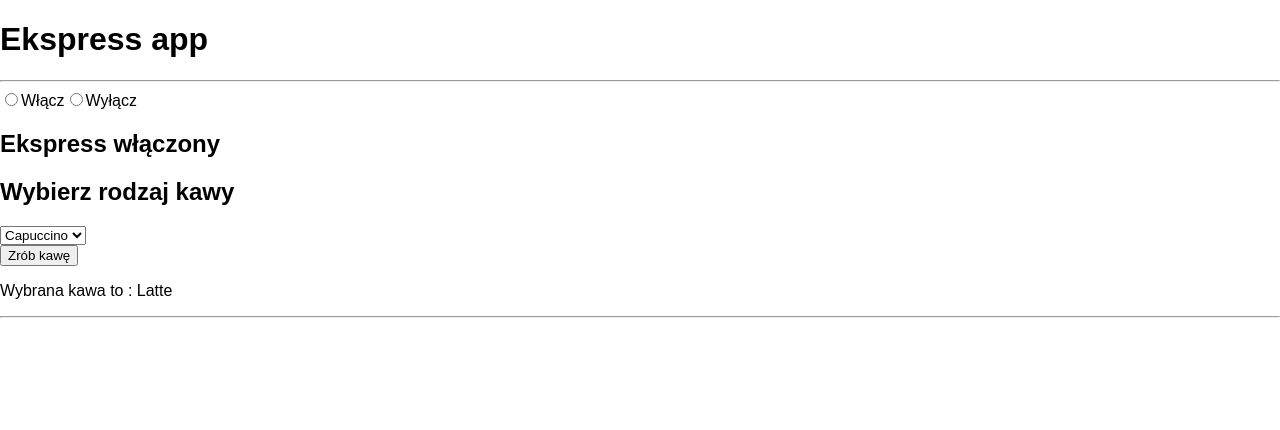
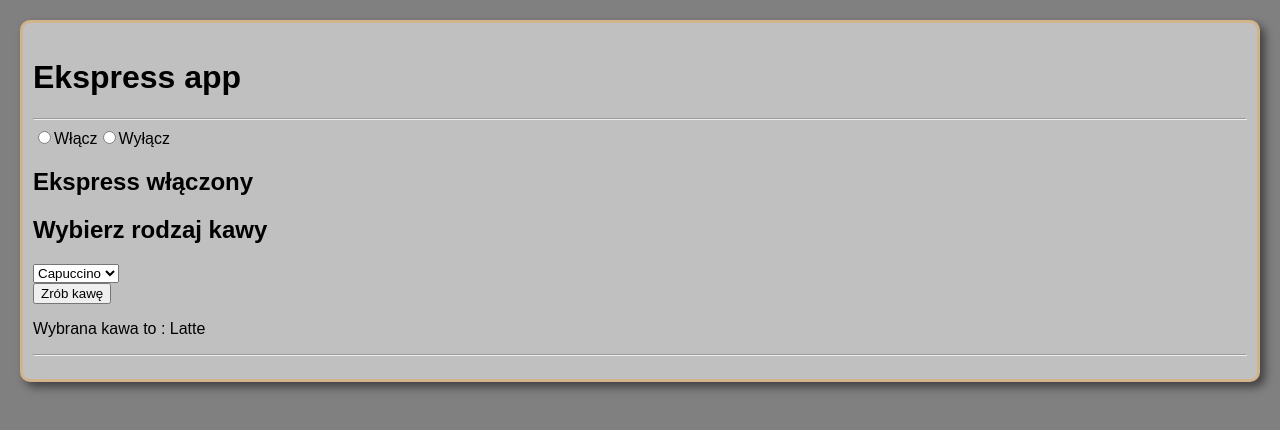
Before and after one commit to Kamilnaja/react-caffe-machine, a React (Create React App) app: page / in a window 1280 px wide. Shown: the top 430 px of the page. Built offline with nearby package versions, Linux system fonts and the light colour scheme.

Commit message:
added some styling

```diff
--- a/public/index.html
+++ b/public/index.html
@@ -25,7 +25,7 @@
     <noscript>
       You need to enable JavaScript to run this app.
     </noscript>
-    <div id="root"></div>
+    <div id="root" class="wrapper"></div>
     <!--
       This HTML file is a template.
       If you open it directly in the browser, you will see an empty page.
--- /dev/null
+++ b/src/css/index.css
@@ -0,0 +1,14 @@
+body {
+  margin: 0;
+  padding: 0;
+  font-family: sans-serif;
+  background-color: grey;
+}
+.wrapper {
+  border: 3px solid tan;
+  border-radius: 10px;
+  margin: 20px;
+  padding: 15px 10px;
+  background-color: silver;
+  box-shadow: 5px 5px 10px rgba(0, 0, 0, 0.5);
+}
--- a/src/index.css
+++ /dev/null
@@ -1,5 +0,0 @@
-body {
-  margin: 0;
-  padding: 0;
-  font-family: sans-serif;
-}
--- a/src/index.js
+++ b/src/index.js
@@ -1,6 +1,6 @@
 import React from 'react';
 import ReactDOM from 'react-dom';
-import './index.css';
+import './css/index.css';
 import App from './App';
 import registerServiceWorker from './registerServiceWorker';
 
```
Also changed, not shown: src/css/App.css (deleted).
